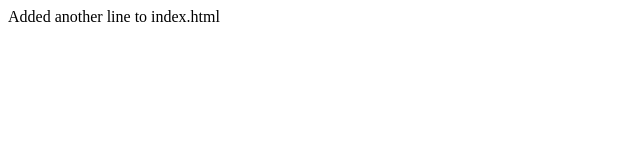
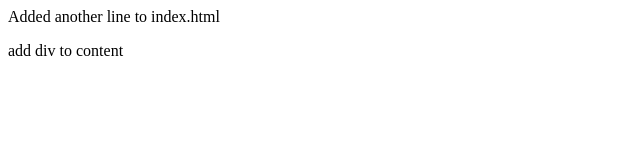
Before and after one commit to kdub1312/test-repos, a plain HTML site: page index.html in a window 1280 px wide. Shown: the full height of the page, 0-640 px from the left. Drawn offline with Linux system fonts and the light colour scheme.

Commit message:
adding additional markup and content to index.html

```diff
--- a/index.html
+++ b/index.html
@@ -1 +1,2 @@
 <p>Added another line to index.html</p>
+<div>add div to content</div>
```
